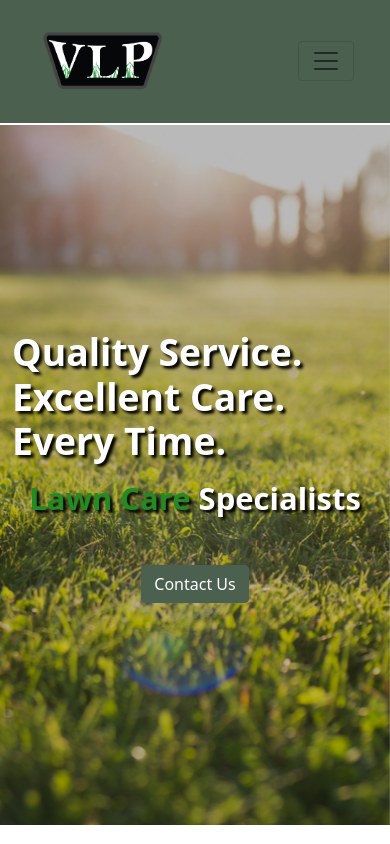
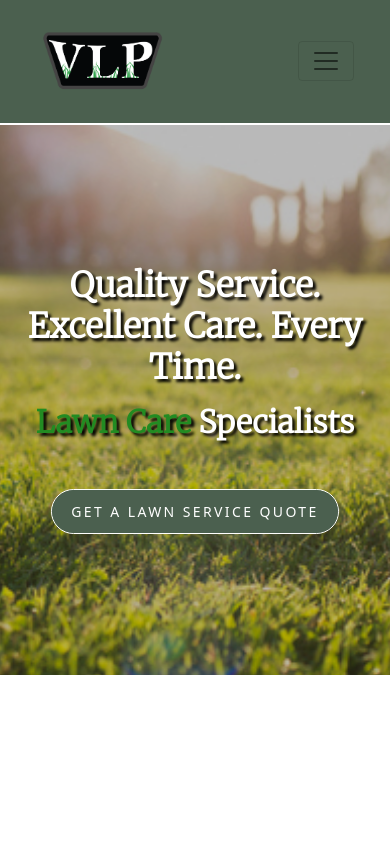
Before and after one commit to stetsonharding/ValleyLawnPros, a React (Create React App) app: page / in a window 390 px wide. Built offline with nearby package versions, Linux system fonts and the light colour scheme.

Commit message:
Quote button and responsive hero. Inital Finish.

```diff
--- a/public/index.html
+++ b/public/index.html
@@ -14,7 +14,9 @@
     -->
     <link rel="manifest" href="%PUBLIC_URL%/manifest.json" />
 
-
+    <link rel="preconnect" href="https://fonts.googleapis.com">
+    <link rel="preconnect" href="https://fonts.gstatic.com" crossorigin>
+    <link href="https://fonts.googleapis.com/css2?family=Merriweather:wght@300&display=swap" rel="stylesheet">
     <!-- boostrap css -->
     <!-- <link
     rel="stylesheet"
--- a/src/components/header/Header.scss
+++ b/src/components/header/Header.scss
@@ -41,10 +41,4 @@
     transform: none;
   }
   /* =================== */
-
-  /* --navbar toggle-- */
-  .navbar--toggle {
-    background-color: $success;
-  }
-  /* =================== */
 }
--- a/src/components/hero/Hero.js
+++ b/src/components/hero/Hero.js
@@ -9,16 +9,16 @@ const Hero = () => {
         <Container fluid>
           <Row>
             <Col className="hero-col">
-              <h5 className="hero-main-heading display-3 mb-3">
+              <h5 className="hero-main-heading display-4 mb-3">
                 Quality Service. Excellent Care. Every Time.
               </h5>
-              <h5 className="display-5 mb-5">
-                <span style={{ color: "forestgreen" }}>Lawn Care </span>
+              <h5 className="hero-subheading display-5 mb-5">
+                <span className="span-lawn-care">Lawn Care </span>
                 Specialists
               </h5>
-              <p>
-                <Button bg="success">Contact Us</Button>
-              </p>
+              <div className="hero-btn-container">
+                <Button className="hero-btn">Get A Lawn Service Quote</Button>
+              </div>
             </Col>
           </Row>
         </Container>
--- a/src/components/hero/Hero.scss
+++ b/src/components/hero/Hero.scss
@@ -1,19 +1,19 @@
 @import "../../custom.scss";
 
+/* --Hero main image-- */
 .hero-image {
   width: 100%;
-  height: 700px;
+  height: 800px;
   background: url(../../assets/VLP-hero.jpg);
   background-repeat: no-repeat;
   background-position: center;
   background-size: cover;
   background-attachment: fixed;
   object-fit: cover;
-
   position: relative;
 }
 
-//Making Hero image darker, and not the content
+//Making Hero image darker, not the content.
 .hero-image::before {
   content: "";
   display: block;
@@ -23,24 +23,101 @@
   width: 100%;
   height: 100%;
 }
+// =================
 
+/* --hero col and content-- */
 .hero-col {
   display: flex;
   flex-direction: column;
   align-items: center;
   justify-content: center;
-  height: 700px;
+  height: 800px;
   position: absolute;
 }
-
 .hero-col h5 {
   color: $success;
   font-weight: bolder;
   text-shadow: 3px 3px 3px #000;
   color: $success;
+  text-align: center;
+  font-family: Merriweather, Arial, Helvetica, sans-serif;
+}
+// ===================
+
+/* --span for lawn care in heading-- */
+.span-lawn-care {
+  color: forestgreen;
+}
+// ======================
+
+/* --hero button-- */
+.hero-btn {
+  display: inline-block;
+  padding: 0.7rem 1.2rem;
+  border-radius: 10rem;
+  color: #fff;
+  text-transform: uppercase;
+  letter-spacing: 0.15rem;
+  transition: all 0.3s;
+  position: relative;
+  overflow: hidden;
+  z-index: 1;
+  border: 1px solid white;
+  &:after {
+    content: "";
+    position: absolute;
+    bottom: 0;
+    left: 0;
+    width: 100%;
+    height: 100%;
+    background-color: $primary;
+    border-radius: 10rem;
+    z-index: -2;
+  }
+  &:before {
+    content: "";
+    position: absolute;
+    bottom: 0;
+    left: 0;
+    width: 0%;
+    height: 100%;
+    background-color: darken($pink, 15%);
+    transition: all 0.3s;
+    border-radius: 10rem;
+    z-index: -1;
+  }
+  &:hover {
+    color: #fff;
+    &:before {
+      width: 100%;
+    }
+  }
+}
+// ====================
+
+//smaller fontsize for button on mobile
+@media (max-width: 576px) {
+  .hero-btn {
+    font-size: 14px;
+  }
 }
 
-.hero-main-heading h5 {
-  color: $pink;
-  font-weight: bold;
+// lower resolution image for mobile and tablets
+@media (max-width: 992px) {
+  .hero-image {
+    width: 100%;
+    height: 550px;
+    background: url(../../assets/VLP-hero-mobile.jpg);
+    background-repeat: no-repeat;
+    background-position: center;
+    background-size: cover;
+    background-attachment: fixed;
+    object-fit: cover;
+    position: relative;
+  }
+
+  //height for hero content on mobile and tablet
+  .hero-col {
+    height: 550px;
+  }
 }
```
Also changed, not shown: src/assets/VLP-hero-mobile.jpg (added).
